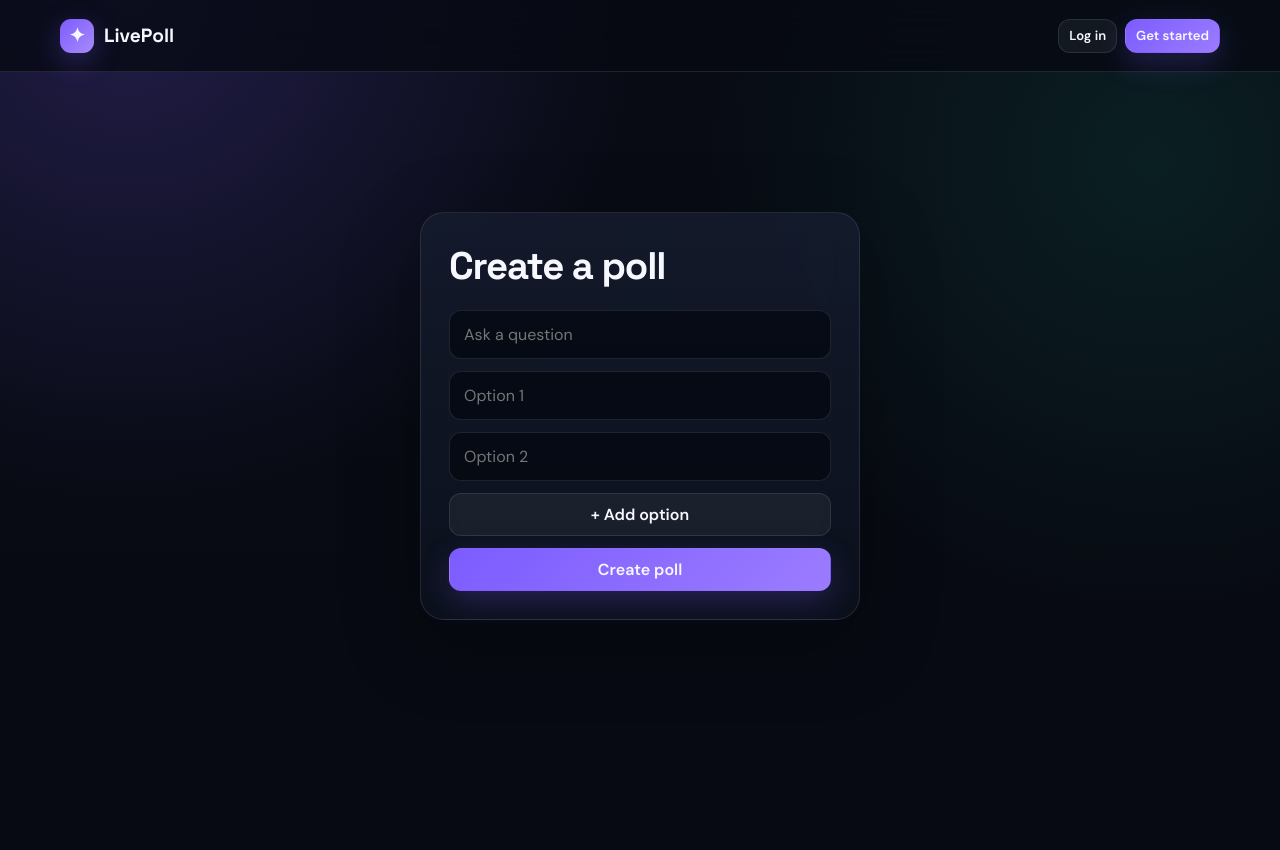
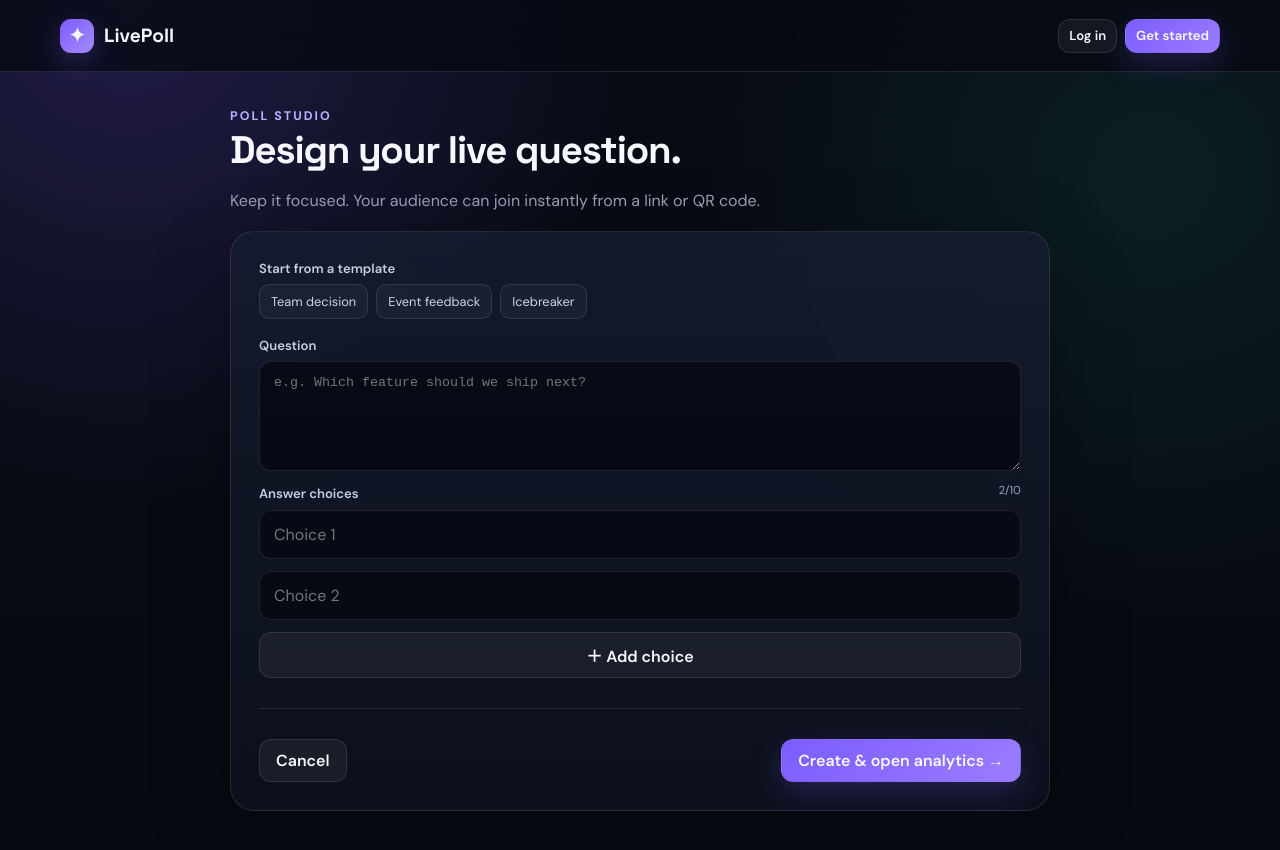
Before and after one commit to kishore-KC151204/LivePoll, a React (Vite) app in the folder frontend/: page /create in a window 1280 px wide. Shown: the top 850 px of the page. Before the commit the page ends 800 px from the top, so only its background shows below. Built offline with nearby package versions, Linux system fonts and the light colour scheme; no server answers.

Commit message:
Upgrade poll studio with templates and premium controls

```diff
--- a/frontend/src/pages/CreatePoll.jsx
+++ b/frontend/src/pages/CreatePoll.jsx
@@ -1,70 +1,59 @@
 import { useState } from 'react'
-import { useNavigate } from 'react-router-dom'
+import { useNavigate, Link } from 'react-router-dom'
 import { api } from '../services/api'
 
-export default function CreatePoll() {
-  const navigate = useNavigate()
-  const [question, setQuestion] = useState('')
-  const [options, setOptions] = useState(['', ''])
-  const [error, setError] = useState('')
-  const [loading, setLoading] = useState(false)
+const presets=[
+  {label:'Team decision',question:'Which option should our team choose?',options:['Option A','Option B','Option C']},
+  {label:'Event feedback',question:'How was the event?',options:['Excellent','Good','Okay','Needs improvement']},
+  {label:'Icebreaker',question:'What should we do next?',options:['Coffee ☕','Lunch 🍜','Game 🎮','Walk 🚶']},
+]
 
-  function updateOption(i, value) {
-    const next = [...options]
-    next[i] = value
-    setOptions(next)
+export default function CreatePoll(){
+  const navigate=useNavigate()
+  const [question,setQuestion]=useState(''),[options,setOptions]=useState(['','']),[error,setError]=useState(''),[loading,setLoading]=useState(false)
+
+  function applyPreset(p){setQuestion(p.question);setOptions(p.options)}
+  function updateOption(i,value){setOptions(o=>o.map((x,idx)=>idx===i?value:x))}
+  function addOption(){if(options.length<10)setOptions([...options,''])}
+  function removeOption(i){if(options.length>2)setOptions(options.filter((_,idx)=>idx!==i))}
+  async function submit(e){
+    e.preventDefault();setError('')
+    const clean=options.map(o=>o.trim()).filter(Boolean)
+    if(new Set(clean.map(x=>x.toLowerCase())).size!==clean.length){setError('Options must be unique.');return}
+    if(clean.length<2){setError('Add at least two choices.');return}
+    setLoading(true)
+    try{const poll=await api.createPoll({question,options:clean});navigate(`/results/${poll.id}`)}
+    catch(e){setError(e.message)}finally{setLoading(false)}
   }
 
-  function addOption() {
-    if (options.length >= 10) return
-    setOptions([...options, ''])
-  }
-
-  function removeOption(i) {
-    if (options.length <= 2) return
-    setOptions(options.filter((_, idx) => idx !== i))
-  }
-
-  async function handleSubmit(e) {
-    e.preventDefault()
-    setError('')
-    setLoading(true)
-    try {
-      const poll = await api.createPoll({ question, options: options.filter((o) => o.trim() !== '') })
-      navigate(`/results/${poll.id}`)
-    } catch (err) {
-      setError(err.message)
-    } finally {
-      setLoading(false)
-    }
-  }
-
-  return (
-    <div className="page center">
-      <form className="card form" onSubmit={handleSubmit}>
-        <h2>Create a poll</h2>
-        {error && <div className="error">{error}</div>}
-        <input placeholder="Ask a question" required minLength={3}
-          value={question} onChange={(e) => setQuestion(e.target.value)} />
-
-        {options.map((opt, i) => (
-          <div className="row" key={i}>
-            <input placeholder={`Option ${i + 1}`} required
-              value={opt} onChange={(e) => updateOption(i, e.target.value)} />
-            {options.length > 2 && (
-              <button type="button" className="btn small" onClick={() => removeOption(i)}>✕</button>
-            )}
-          </div>
-        ))}
-
-        {options.length < 10 && (
-          <button type="button" className="btn" onClick={addOption}>+ Add option</button>
-        )}
-
-        <button className="btn primary" disabled={loading} type="submit">
-          {loading ? 'Creating...' : 'Create poll'}
-        </button>
+  return <div className="page">
+    <div className="shell" style={{maxWidth:820}}>
+      <div style={{marginBottom:20}}>
+        <span className="eyebrow">Poll studio</span>
+        <h2>Design your live question.</h2>
+        <p className="muted">Keep it focused. Your audience can join instantly from a link or QR code.</p>
+      </div>
+      <form className="card xwide form" onSubmit={submit}>
+        <label className="field-label">Start from a template</label>
+        <div className="preset-row">{presets.map(p=><button type="button" className="preset" key={p.label} onClick={()=>applyPreset(p)}>{p.label}</button>)}</div>
+        {error&&<div className="error">{error}</div>}
+        <label className="field-label">Question</label>
+        <textarea className="input" required minLength={3} maxLength={300} value={question} onChange={e=>setQuestion(e.target.value)} placeholder="e.g. Which feature should we ship next?" />
+        <div className="row between">
+          <label className="field-label">Answer choices</label>
+          <span className="muted tiny">{options.length}/10</span>
+        </div>
+        {options.map((opt,i)=><div className="row" key={i}>
+          <input className="input" required placeholder={`Choice ${i+1}`} value={opt} onChange={e=>updateOption(i,e.target.value)} />
+          {options.length>2&&<button type="button" className="btn small" onClick={()=>removeOption(i)}>Remove</button>}
+        </div>)}
+        {options.length<10&&<button type="button" className="btn" onClick={addOption}>＋ Add choice</button>}
+        <div className="divider"/>
+        <div className="row between">
+          <Link className="btn" to="/dashboard">Cancel</Link>
+          <button className="btn primary" disabled={loading}>{loading?'Creating live room…':'Create & open analytics →'}</button>
+        </div>
       </form>
     </div>
-  )
+  </div>
 }
```
